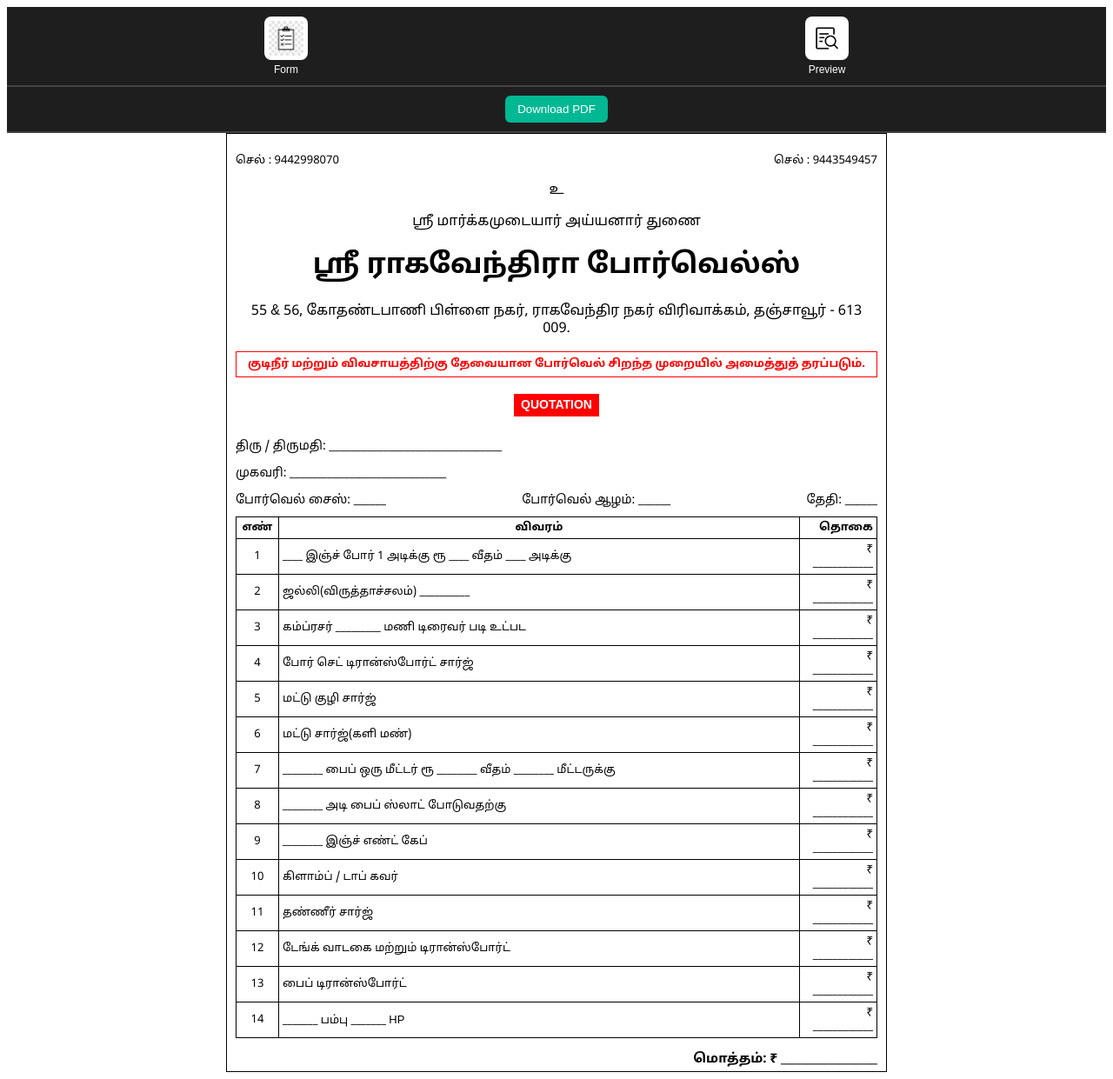
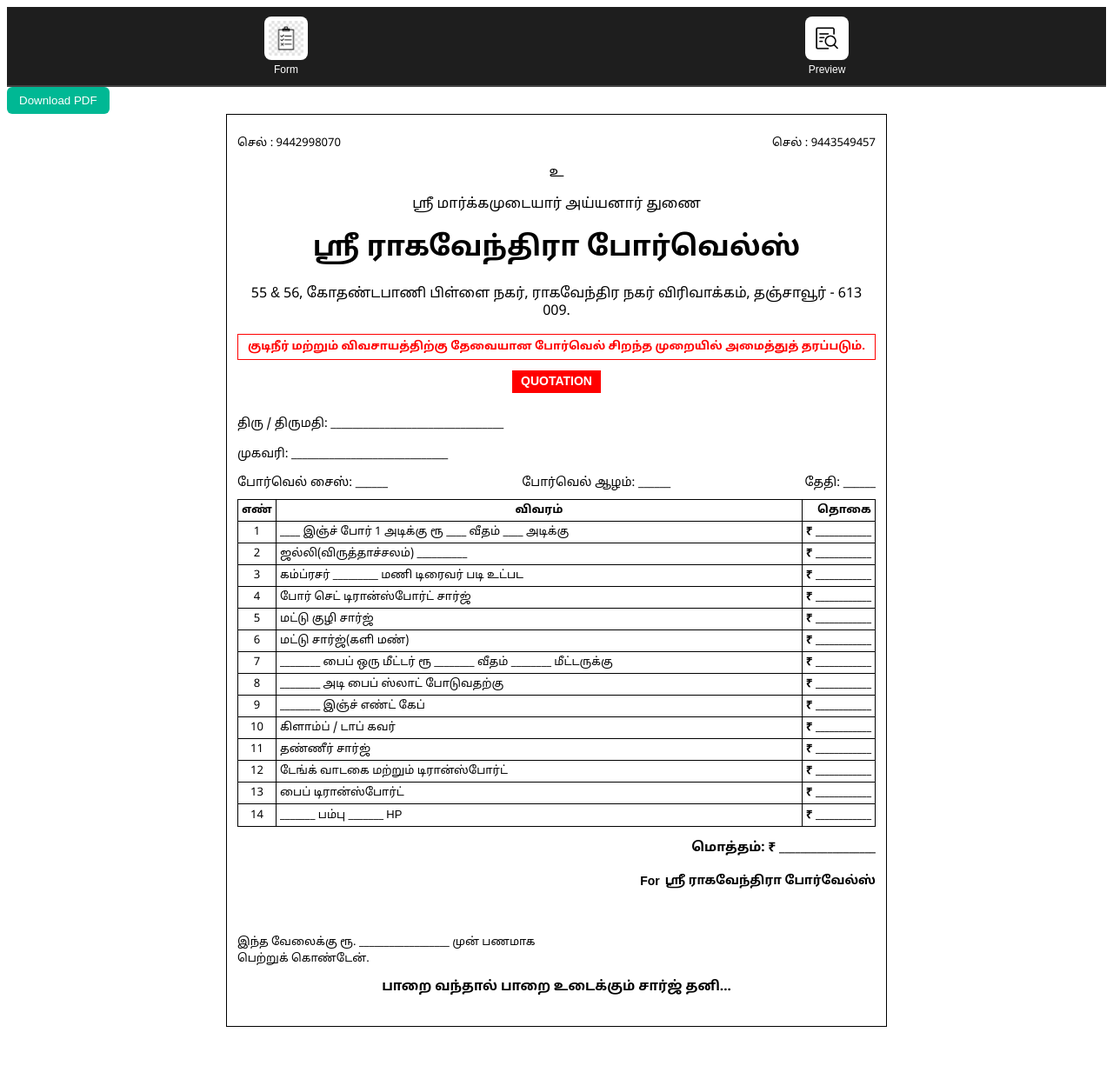
Before and after one commit to srinivasan-k-dev/Quotation-app, a React (Vite) app: page /preview in a window 1280 px wide. Shown: the whole page at 87% size. After the commit the page ends 1189 px from the top, so only its background shows below. Built offline with nearby package versions, Linux system fonts and the light colour scheme.

Commit message:
changed preview.css

```diff
--- a/src/Preview.jsx
+++ b/src/Preview.jsx
@@ -173,6 +173,7 @@ const downloadPDF = () => {
 </div>
 
  {/* Footer above */}
+<div className="footer-section">
       <div className="footer-above">
         <p>இந்த வேலைக்கு ரூ. __________________ முன் பணமாக</p>
 <p> பெற்‌‌‌றுக்‌‌‌ கொண்‌‌‌டேன்‌‌‌.</p>
@@ -181,6 +182,7 @@ const downloadPDF = () => {
 <div className="footer">
  <h3>பாறை வந்‌‌‌தால்‌‌‌ பாறை உடைக்‌‌‌கும்‌‌‌ சார்‌‌‌ஜ்‌‌‌ தனி...</h3>
 </div>
+</div>
     </div>
     </>
   );
--- a/src/preview.css
+++ b/src/preview.css
@@ -1,42 +1,27 @@
+/* 🔥 PAGE (Perfect A4 fit) */
 .page {
   width: 760px;
-  height: 1080px;   /* 🔥 FIXED (not min-height) */
-  margin: 0 auto;   /* 🔥 remove extra vertical margin */
-  padding: 10px;    /* 🔥 reduce */
+  height: 1050px;   /* 🔥 reduced to ensure single page */
+  margin: 0 auto;
+  padding: 12px;
   border: 1px solid #000;
   font-family: "Noto Sans Tamil", sans-serif;
   box-sizing: border-box;
-  overflow: hidden; /* 🔥 prevent spill */
+  position: relative;   /* 🔥 important for footer positioning */
+  overflow: hidden;
 }
 
+/* 🔥 Navbar download button (keep same) */
 .download-btn {
   padding: 8px 14px;
   background-color: #00b894;
   color: white;
-
   border: none;
   border-radius: 6px;
   cursor: pointer;
 }
 
-.div {
- display: flex;
-  justify-content: space-around;
-  align-items: center;
-
-  background-color: #1e1e1e;
-  padding: 10px;
-  border-bottom: 2px solid #444;
-}
-
-/* Print fix */
-@media print {
-  body {
-    margin: 0;
-  }
-}
-
-/* Header */
+/* 🔥 Header */
 .header {
   text-align: center;
 }
@@ -44,10 +29,10 @@
 .top-line {
   display: flex;
   justify-content: space-between;
-  font-size: 13px; /* slightly reduced */
+  font-size: 13px;
 }
 
-/* Notice */
+/* 🔥 Notice */
 .notice {
   border: 1px solid red;
   padding: 6px;
@@ -57,22 +42,24 @@
   font-size: 13px;
 }
 
-/* Quotation label */
+/* 🔥 Quotation badge */
 .quotation {
   background: red;
   color: white;
   display: inline-block;
-  padding: 4px 8px;
+  padding: 4px 10px;
   font-size: 14px;
+  margin-top: 4px;
 }
 
-/* Info */
+/* 🔥 Info */
 .info {
   margin: 10px 0;
   font-size: 14px;
+  line-height: 1.5;
 }
 
-/* Details row */
+/* 🔥 Details row */
 .details {
   display: flex;
   justify-content: space-between;
@@ -80,27 +67,63 @@
   font-size: 14px;
 }
 
-/* Total */
+/* 🔥 TABLE */
+table {
+  width: 100%;
+  border-collapse: collapse;
+  table-layout: fixed;
+  margin-top: 5px;
+}
+
+/* Column control */
+th:nth-child(1),
+td:nth-child(1) {
+  width: 35px;   /* 🔥 tighter serial */
+  text-align: center;
+}
+
+th:nth-child(2),
+td:nth-child(2) {
+  width: auto;
+}
+
+th:nth-child(3),
+td:nth-child(3) {
+  width: 75px;   /* 🔥 tighter amount */
+  text-align: right;
+}
+
+/* Borders */
+table, th, td {
+  border: 1px solid black;
+}
+
+/* Cell style */
+th, td {
+  padding: 4px;
+  font-size: 13px;
+  word-wrap: break-word;
+}
+
+/* Amount column */
+td:nth-child(3) {
+  text-align: right;
+  font-weight: 600;
+}
+
+/* 🔥 TOTAL */
 .total {
-  margin-top: 15px;
+  margin-top: 10px;
   text-align: right;
   font-weight: bold;
   font-size: 15px;
 }
 
-/* Footer */
-.footer {
-  margin-top: 15px;
-  text-align: center;
-  font-size: 13px;
-}
-
-/* Borewell name (right aligned) */
+/* 🔥 SIGNATURE (move nicely above footer) */
 .borewellName {
-  margin-top: 15px;
+  margin-top: 20px;
   display: flex;
   justify-content: flex-end;
-  align-items: center;
   gap: 6px;
   font-weight: bold;
   font-size: 14px;
@@ -111,51 +134,33 @@
   margin: 0;
 }
 
+/* 🔥 FOOTER SECTION (fixed bottom placement) */
+.footer-section {
+  position: absolute;
+  bottom: 20px;     /* 🔥 pushes content down nicely */
+  left: 12px;
+  right: 12px;
+}
+
 /* Footer above */
 .footer-above {
-  margin-top: 10px;
   font-size: 13px;
 }
 
 .footer-above p {
   margin: 3px 0;
 }
-table {
-  width: 100%;
-  border-collapse: collapse;
-  table-layout: fixed; /* important */
+
+/* Final footer */
+.footer {
+  margin-top: 8px;
+  text-align: center;
+  font-size: 13px;
 }
 
-/* 🔥 Control column widths */
-th:nth-child(1),
-td:nth-child(1) {
-  width: 40px;       /* Serial No (small) */
-  text-align: center;
+/* 🔥 Print fix */
+@media print {
+  body {
+    margin: 0;
+  }
 }
-
-th:nth-child(2),
-td:nth-child(2) {
-  width: auto;       /* Details (takes max space) */
-}
-
-th:nth-child(3),
-td:nth-child(3) {
-  width: 80px;       /* Amount (small) */
-  text-align: right;
-}
-
-/* Borders */
-table, th, td {
-  border: 1px solid black;
-}
-
-/* Keep your existing padding */
-th, td {
-  padding: 4px;
-  font-size: 13px;
-  word-wrap: break-word;
-}
-td:nth-child(3) {
-  text-align: right;
-  font-weight: 500;
-}
```
